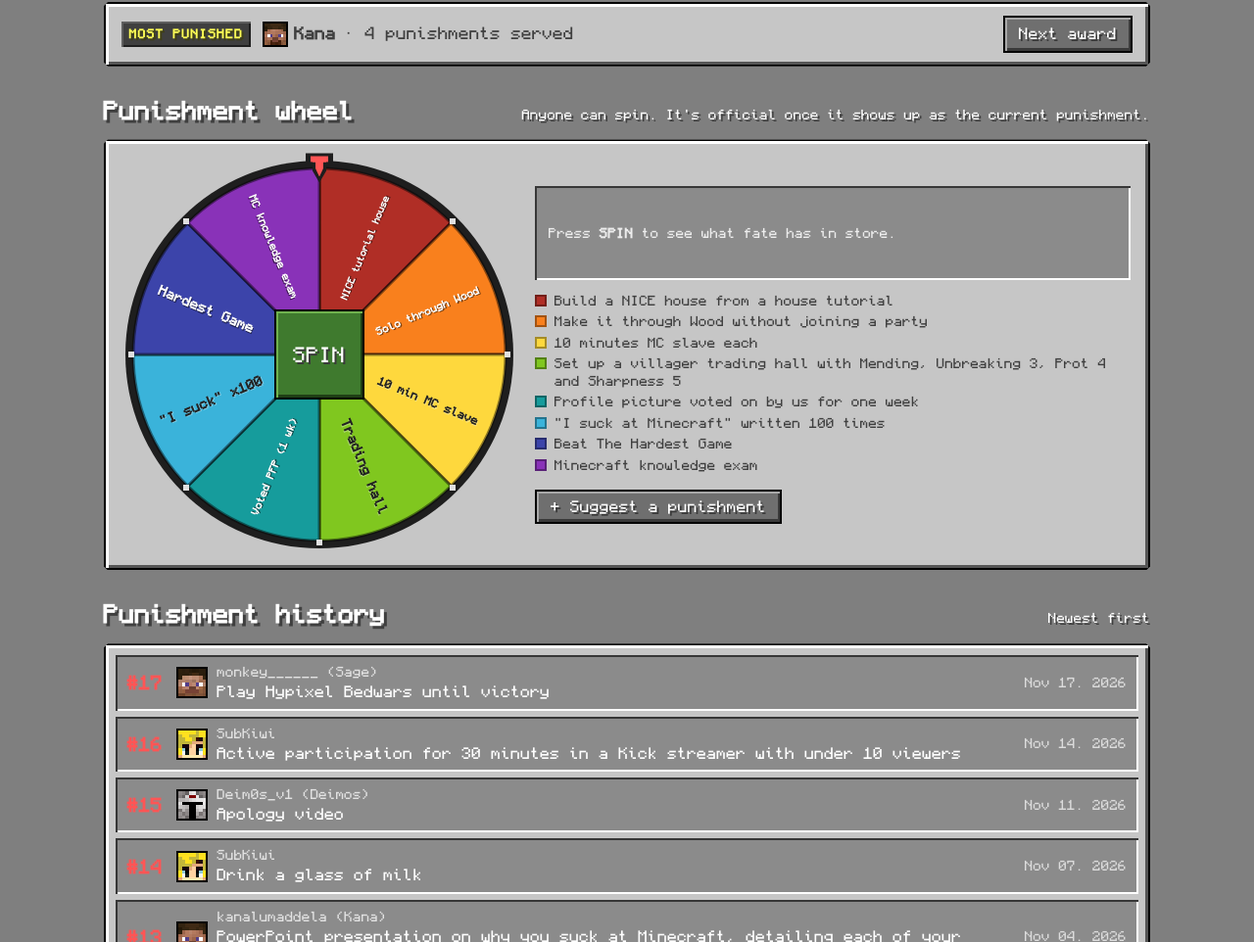
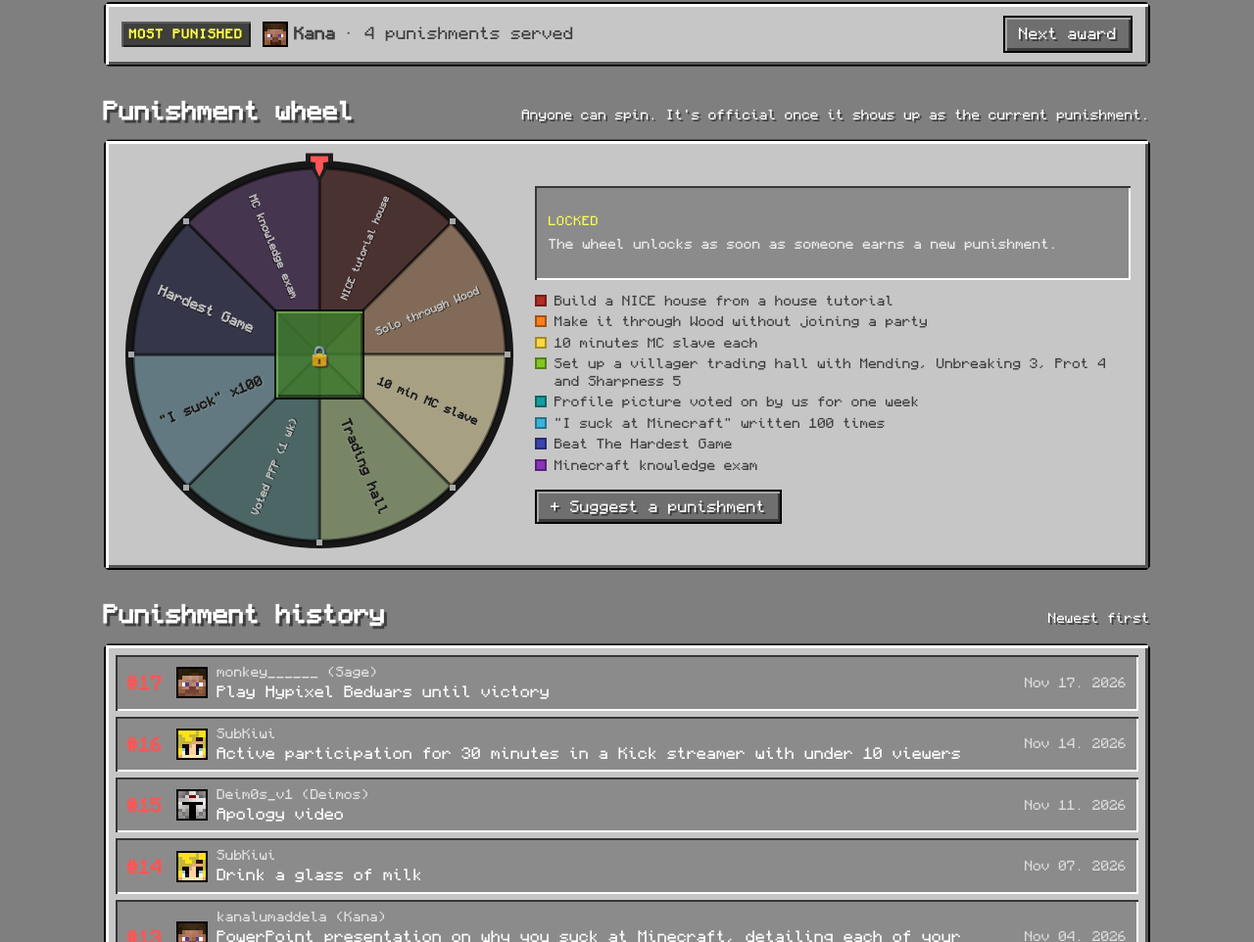
Before and after one commit to HardcoreTracker/hardcoretracker.github.io, a plain HTML site: page index.html in a window 1280 px wide. Shown: the part 2356-3318 px from the top of the page at 98% size. Drawn offline with Linux system fonts and the light colour scheme.

Commit message:
Lock the punishment wheel until someone earns a new punishment
Co-Authored-By: Claude Opus 5.5 <noreply@anthropic.com>
Claude-Session: https://claude.ai/code/session_014jvppwQXLuRzYQguNaVUse

```diff
--- a/index.html
+++ b/index.html
@@ -534,7 +534,8 @@ body.has-ticker .lower-right{top:52px;max-height:calc(100vh - 68px)}
 .wheel-pointer{position:absolute;left:50%;top:-6px;width:28px;height:30px;transform:translateX(-50%);background:#1E1E1E;clip-path:polygon(0 0,100% 0,100% 30%,75% 30%,75% 60%,50% 100%,25% 60%,25% 30%,0 30%);z-index:2}
 .wheel-pointer::after{content:"";position:absolute;inset:3px 5px 6px;background:#FF5555;clip-path:polygon(0 0,100% 0,100% 30%,72% 30%,72% 60%,50% 100%,28% 60%,28% 30%,0 30%)}
 .wheel-spin{position:absolute;left:50%;top:50%;transform:translate(-50%,-50%);width:23%;aspect-ratio:1;border-radius:0;font-size:clamp(14px,3.6vw,20px);padding:0;z-index:2}
-.wheel-spin:disabled{opacity:.8;cursor:wait}
+.wheel-spin:disabled{opacity:.85;cursor:not-allowed}
+.wheel-box.locked canvas{filter:grayscale(.75) brightness(.75)}
 .wheel-side{flex:1 1 280px;min-width:0;display:flex;flex-direction:column;gap:12px}
 .wheel-result{padding:14px;min-height:96px;display:flex;flex-direction:column;justify-content:center;gap:6px;color:#FFFFFF}
 .wheel-result .wr-tag{font-size:12px;color:#FFFF55;letter-spacing:.05em}
@@ -3198,15 +3199,32 @@ function drawWheel(){
     ctx.fillStyle = "#E0E0E0"; ctx.fillRect(Math.round(c + Math.cos(a) * (r + 2)) - 3, Math.round(c + Math.sin(a) * (r + 2)) - 3, 6, 6);
   }
 }
+// The wheel unlocks only while someone has earned more punishments than the history shows they've been given
+function owedPunishments(){
+  const t = totals(), given = {};
+  (punData || []).forEach(x => given[x.player] = (given[x.player] || 0) + 1);
+  return players.map(p => ({p, owed: Math.floor((t[p.id] || 0) / PER_PUNISH) - (given[p.id] || 0)})).filter(x => x.owed > 0);
+}
+function wheelLockState(){
+  const owed = owedPunishments(), btn = $("wheelSpin"), box = document.querySelector(".wheel-box"), res = $("wheelResult");
+  const locked = !owed.length;
+  box.classList.toggle("locked", locked);
+  if (!wheelSpinning){ btn.disabled = locked; btn.textContent = locked ? "🔒" : "SPIN"; btn.title = locked ? "Locked until someone earns a new punishment" : ""; }
+  if (wheelSpinning || res.querySelector(".wr-text")) return;
+  res.innerHTML = locked
+    ? '<span class="wr-tag">LOCKED</span><span class="wr-note">The wheel unlocks as soon as someone earns a new punishment.</span>'
+    : `<span class="wr-tag">UNLOCKED</span><span class="wr-note"><b>${owed.map(x => esc(shortName(x.p)) + (x.owed > 1 ? " (" + x.owed + ")" : "")).join(", ")}</b> ${owed.length === 1 && owed[0].owed === 1 ? "has" : "have"} a punishment coming. Press <b>SPIN</b>!</span>`;
+}
 function renderWheel(list){
   wheelItems = (list || []).map(w => typeof w === "string" ? {text: w, short: w} : {text: w.text, short: w.short || w.text});
   $("wheelSec").hidden = !wheelItems.length;
   if (!wheelItems.length) return;
   $("wheelLegend").innerHTML = wheelItems.map((w, k) => `<li data-k="${k}"><span class="sw" style="background:${WHEEL_COLORS[k % WHEEL_COLORS.length]}"></span><span>${esc(w.text)}</span></li>`).join("");
   requestAnimationFrame(drawWheel);
+  wheelLockState();
 }
 function spinWheel(){
-  if (wheelSpinning || !wheelItems.length) return;
+  if (wheelSpinning || !wheelItems.length || !owedPunishments().length) return;
   const n = wheelItems.length, seg = Math.PI * 2 / n;
   const rnd = new Uint32Array(1); (window.crypto || window.msCrypto).getRandomValues(rnd);
   const pick = rnd[0] % n;
@@ -3220,7 +3238,7 @@ function spinWheel(){
   document.querySelectorAll(".wheel-legend li").forEach(li => li.classList.remove("hit"));
   res.classList.remove("pop"); res.innerHTML = '<span class="wr-note">Spinning…</span>';
   const finish = () => {
-    wheelAngle = norm(end); drawWheel(); wheelSpinning = false; btn.disabled = false;
+    wheelAngle = norm(end); drawWheel(); wheelSpinning = false; wheelLockState();
     const w = wheelItems[pick];
     res.innerHTML = `<span class="wr-tag">THE WHEEL HAS SPOKEN</span><span class="wr-text">${esc(w.text)}</span><span class="wr-note">Not official until it shows up as the current punishment.</span>`;
     void res.offsetWidth; res.classList.add("pop");
```
